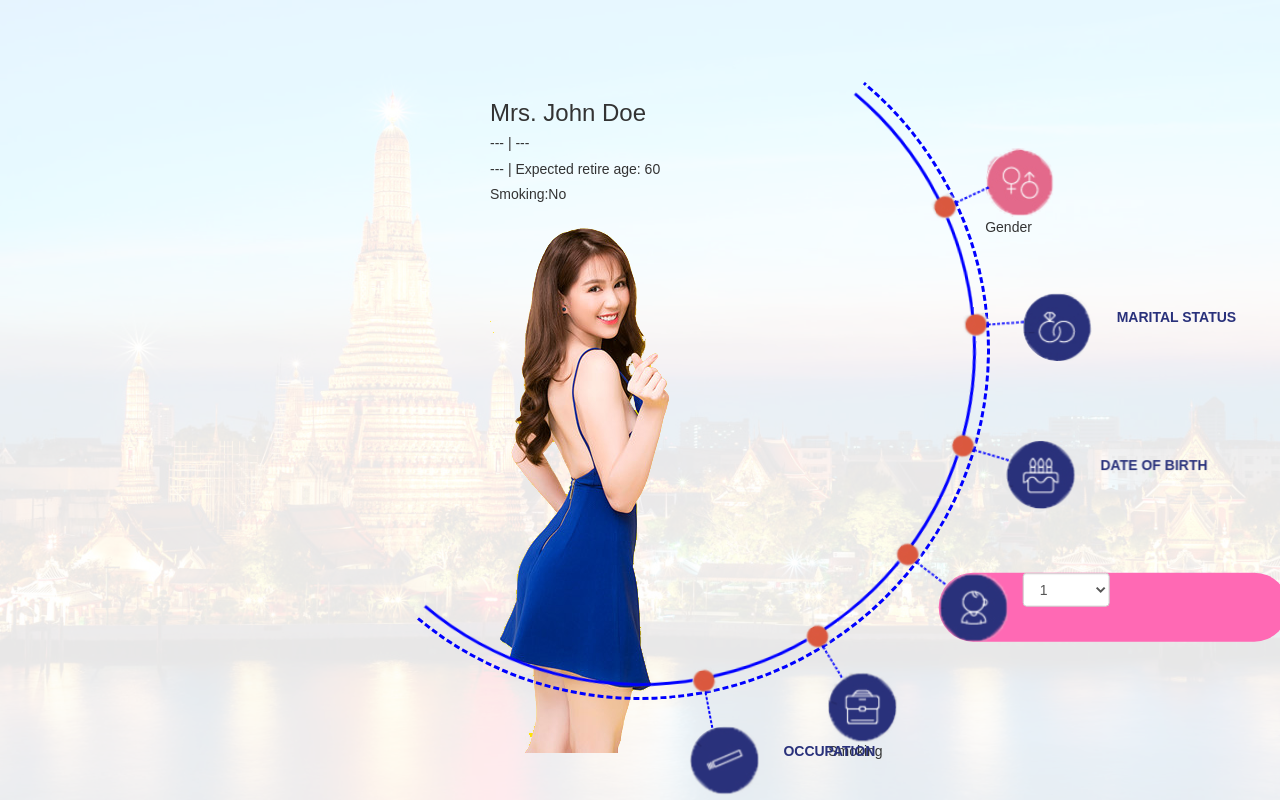
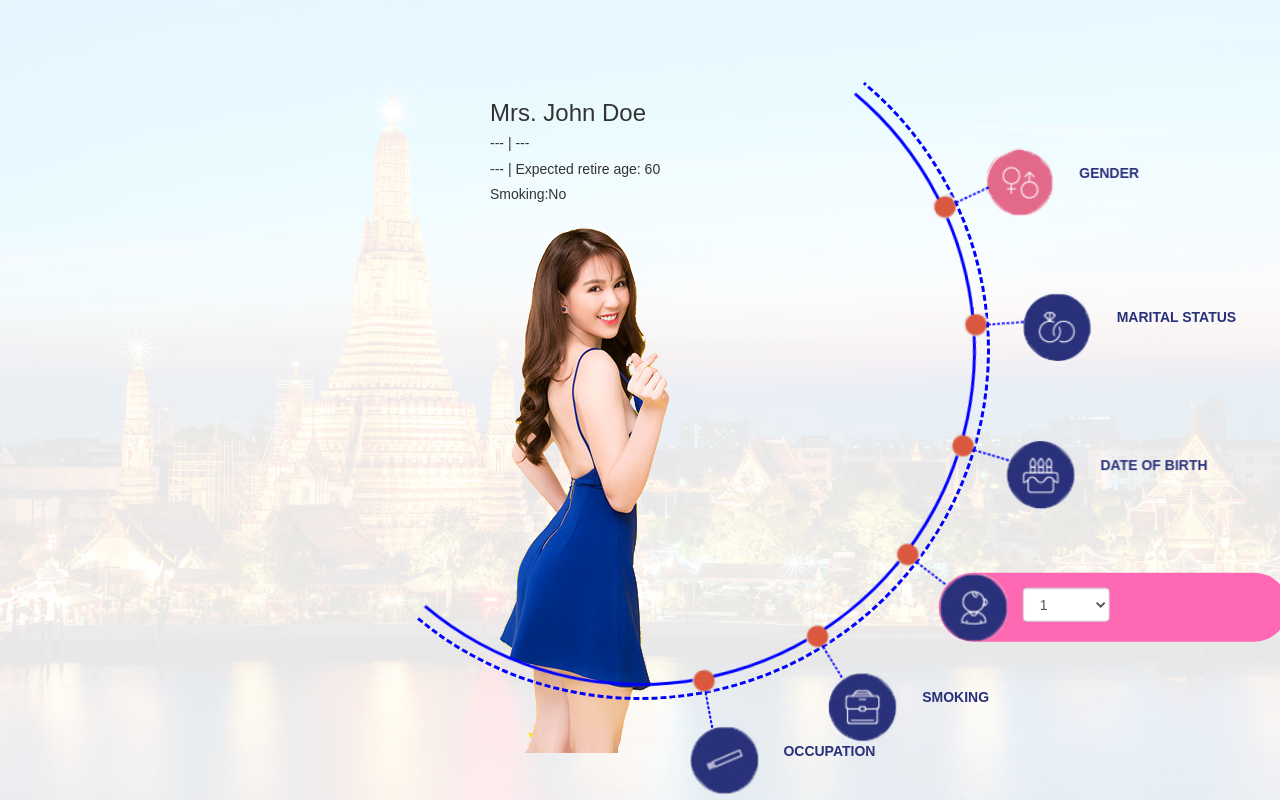
Before and after one commit to noce30/Demo-Reactjs, a React (Create React App) app in the folder my-app/: page / in a window 1280 px wide. Both pictures are taken after a click on the picture 973 px from the left and 607 px from the top of the page. Built offline with nearby package versions, Linux system fonts and the light colour scheme.

Commit message:
- update layout

```diff
--- a/my-app/src/components/CurveOptions.js
+++ b/my-app/src/components/CurveOptions.js
@@ -11,8 +11,7 @@
 import icon_male from '../assets/img/icons-demo/icon_male.png';
 import icon_dob from '../assets/img/icons-demo/icon_male.png';
 import { SELECT_GENDER } from '../constants/actionConstants';
-import Gender from "../components/Gender";
-import Smoking from "../components/Smoking";
+import { Gender, Smoking } from "../components/HOC";
 
 class CurveOptions extends Component {
     render() {
--- a/my-app/src/components/DateOfBirth.js
+++ b/my-app/src/components/DateOfBirth.js
@@ -4,7 +4,7 @@
 const DateOfBirth = (props) => {
     const selectedStatus = props.selectedStatus;
     return (
-        <div>
+        <div className="col-md-8" style={{marginTop:'15px'}}>
             <input type="date" onChange={e => {
                 props.onSelectDob(e.target.value)
                 props.onClickToShowDatePicker(false)
--- a/my-app/src/components/Kids.js
+++ b/my-app/src/components/Kids.js
@@ -4,7 +4,7 @@
 const Kids = (props) => {
     const selectedNumber = props.selectedNumber;
     return (
-        <div className="col-md-4">
+        <div className="col-md-4" style={{marginTop:'15px'}}>
             <select className="form-control" name="kids" value={selectedNumber} onChange={e => {
                 props.onSelectKidsNumber(e.target.value)
                 props.onClickToShowSelectNumber(false)
--- a/my-app/src/components/MaritalStatus.js
+++ b/my-app/src/components/MaritalStatus.js
@@ -5,7 +5,7 @@
 const MaritalStatus = (props) => {
     const selectedStatus = props.selectedStatus;
     return (
-        <div className="col-md-8">
+        <div className="col-md-8" style={{marginTop:"15px"}}>
             <select className="form-control" name="maritalStatus" value={selectedStatus} onChange={e => {
                 props.onSelectMaritalStatus(e.target.value)
             }}>
--- a/my-app/src/components/Occupation.js
+++ b/my-app/src/components/Occupation.js
@@ -3,7 +3,7 @@
 
 const Occupation = (props) => {
     return (
-        <div className="col-md-8">
+        <div className="col-md-8" style={{marginTop:'15px'}}>
             <input className="form-control" type="text" onChange={e => {
                 props.onUpdateOccupationField(e.target.value)
             }}
```
